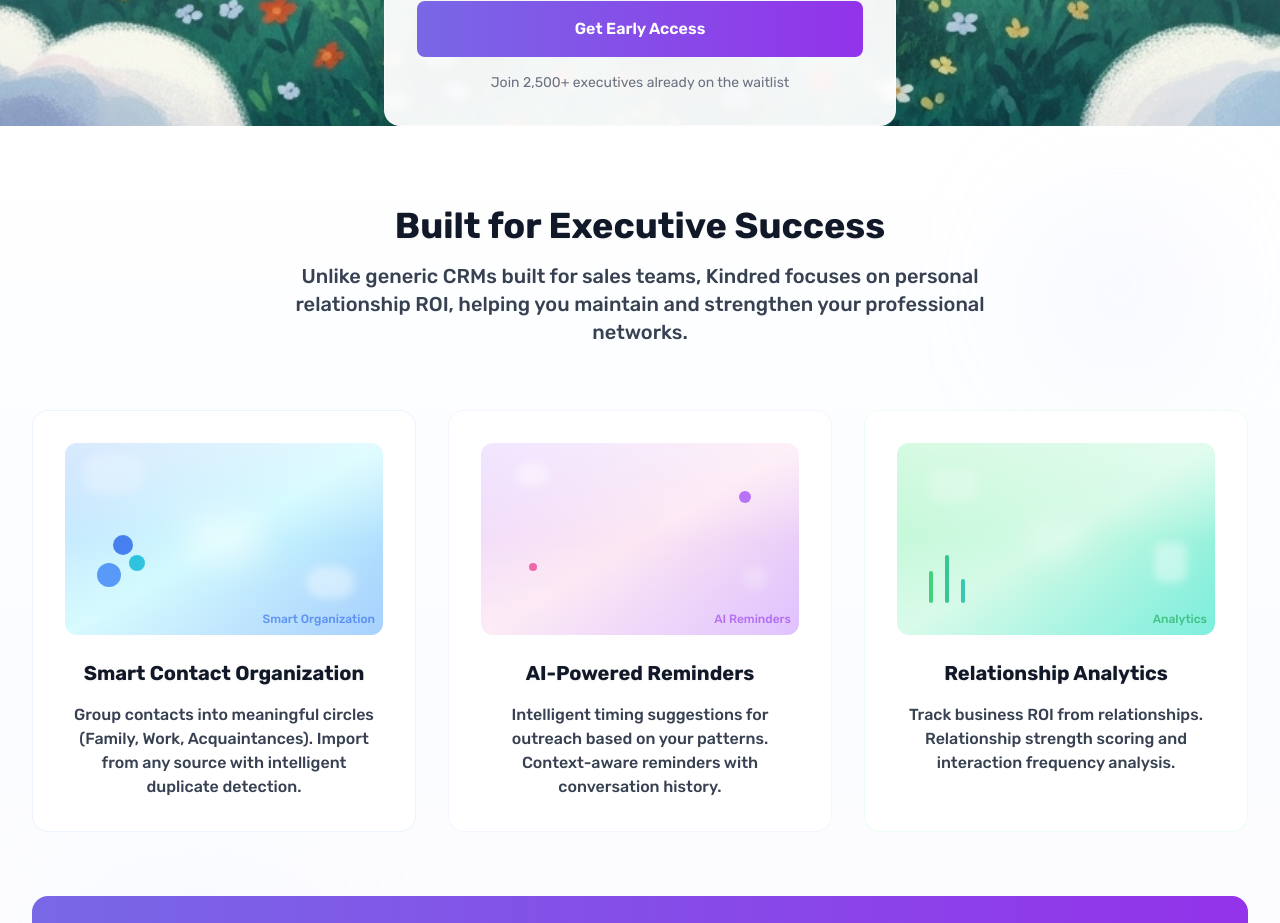
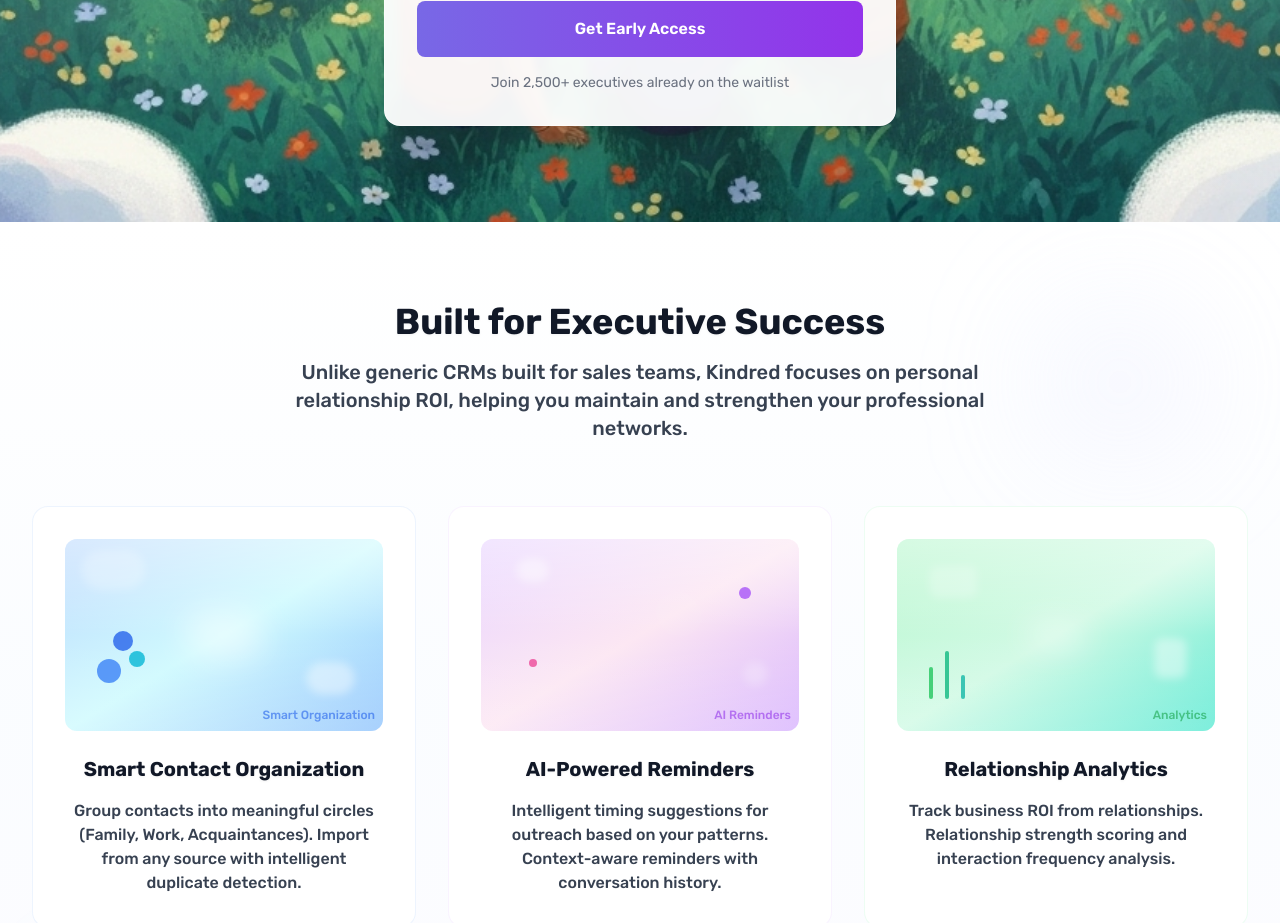
Before and after one commit to kindredhq/kindredWeb, a Vue app: page / in a window 1280 px wide. Shown: the part 940-1863 px from the top of the page. Built offline with nearby package versions, Linux system fonts and the light colour scheme.

Commit message:
emails fixs

```diff
--- a/src/App.vue
+++ b/src/App.vue
@@ -115,6 +115,9 @@
 
           <p class="text-xs sm:text-sm text-gray-500 mt-4 text-center">Join 2,500+ executives already on the waitlist</p>
         </div>
+
+        <!-- Bottom padding for hero section -->
+        <div class="pb-16 sm:pb-20 lg:pb-24"></div>
       </div>
     </section>
 
```
Also changed, not shown: public/favic.png (deleted).
